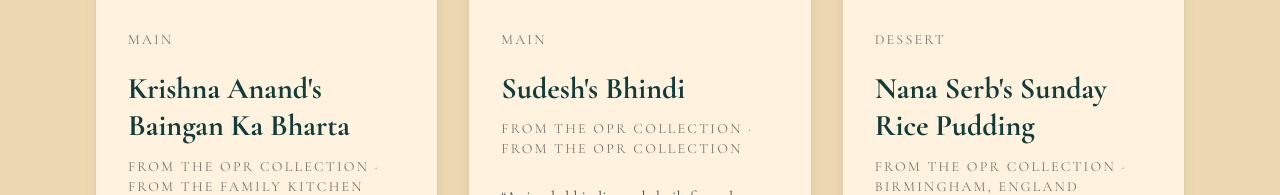
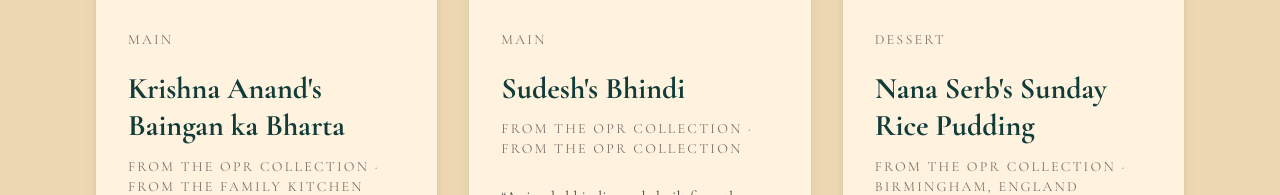
Before and after one commit to OPRUK/opr-platform, a Next.js app: page /family-cookbook in a window 1280 px wide. Shown: the part 3047-3242 px from the top of the page. Built offline with nearby package versions, Linux system fonts and the light colour scheme; no server answers; the database is empty.

Commit message:
Stabilise hero films and tidy cookbook recipes

```diff
--- a/app/components/HeroCarousel.tsx
+++ b/app/components/HeroCarousel.tsx
@@ -26,8 +26,8 @@ const slides = [
   },
   {
     image: "/images/recipes/krishna-vantis-baingan-ka-bharta-wide.png",
-    alt: "Krishna Anand's Baingan Ka Bharta",
-    label: "Krishna Anand's Baingan Ka Bharta · From the family kitchen",
+    alt: "Krishna Anand's Baingan ka Bharta",
+    label: "Krishna Anand's Baingan ka Bharta · From the family kitchen",
   },
   {
     image: "/images/recipes/sudeshs-bhindi-wide.png",
--- a/app/components/HomeHero.tsx
+++ b/app/components/HomeHero.tsx
@@ -34,11 +34,13 @@ export default function HomeHero({ children }: HomeHeroProps) {
   const [isMuted, setIsMuted] = useState(true);
   const videoRef = useRef<HTMLVideoElement | null>(null);
   const completedFilmIndexRef = useRef<number | null>(null);
+  const activeFilmIndexRef = useRef(0);
   const activeFilm = introductionFilms[filmIndex];
 
   useEffect(() => {
     if (introductionComplete || !videoRef.current) return;
 
+    activeFilmIndexRef.current = filmIndex;
     videoRef.current.muted = isMuted;
     void videoRef.current.play().catch(() => {
       // If a browser blocks playback, leave the film visible for the visitor to start.
@@ -53,10 +55,13 @@ export default function HomeHero({ children }: HomeHeroProps) {
   }
 
   function playNextFilm(completedIndex: number) {
-    // Some browsers can emit a late second event while React is swapping the
-    // video element. Tie the event to the film that actually finished so an
-    // old clip can never skip a newer one.
-    if (completedFilmIndexRef.current === completedIndex) {
+    // Browsers can deliver a late `ended` event while React is swapping clips.
+    // Only the film currently on screen is allowed to advance the playlist,
+    // and each film gets exactly one turn.
+    if (
+      completedIndex !== activeFilmIndexRef.current ||
+      completedFilmIndexRef.current === completedIndex
+    ) {
       return;
     }
 
--- a/app/family-cookbook/PublishedRecipes.tsx
+++ b/app/family-cookbook/PublishedRecipes.tsx
@@ -91,10 +91,27 @@ export default function PublishedRecipes({
     featuredRecipes.map((recipe) => recipeTitleKey(recipe.title)),
   );
 
+  function isCuratedRecipeVersion(recipe: PublishedRecipe) {
+    const submittedTitle = recipeTitleKey(recipe.title);
+
+    if (curatedRecipeTitles.has(submittedTitle)) return true;
+
+    // Sudesh's original submission is retained privately in the recipe inbox.
+    // The public cookbook should show the finished, curated Bhindi recipe once.
+    return (
+      submittedTitle.includes("sudesh") &&
+      submittedTitle.includes("bhindi") &&
+      featuredRecipes.some((featuredRecipe) => {
+        const featuredTitle = recipeTitleKey(featuredRecipe.title);
+        return featuredTitle.includes("sudesh") && featuredTitle.includes("bhindi");
+      })
+    );
+  }
+
   // Keep an original submission in the private inbox, but once OPR has
   // published a curated recipe page, show only that finished version publicly.
   const uniqueCommunityRecipes = communityRecipes.filter(
-    (recipe) => !curatedRecipeTitles.has(recipeTitleKey(recipe.title)),
+    (recipe) => !isCuratedRecipeVersion(recipe),
   );
 
   const cards: RecipeCard[] = [
--- a/app/films/page.tsx
+++ b/app/films/page.tsx
@@ -20,7 +20,7 @@ const films = [
     poster: "/images/recipes/nana-serbs-rice-pudding-wide.png",
   },
   {
-    title: "Krishna Anand’s Baingan Ka Bharta",
+    title: "Krishna Anand’s Baingan ka Bharta",
     label: "A recipe from the kitchen drawer",
     synopsis:
       "Krishna Anand, the late grandmother of OPR founder Chaten, cooks baingan ka bharta with her family beside her: roasted aubergine, gently softened onions, tomatoes and chillies becoming a dish that has travelled through generations.",
--- a/app/terms/page.tsx
+++ b/app/terms/page.tsx
@@ -24,7 +24,7 @@ export default function TermsPage() {
               <h2 className="text-2xl font-bold text-[#123C39]">1. Sharing a recipe</h2>
               <p className="mt-3">When you submit a recipe, story, image or audio, you confirm that you have the right to share it and that it is not copied from a cookbook, blog or other source without permission. You also confirm that you have permission from anyone identifiable in a photo, recipe-card image or voice recording that you share with us.</p>
               <p className="mt-3">Recipe submissions are currently open to people aged 18 and over. Please do not submit personal information on behalf of a child.</p>
-              <p className="mt-3">By ticking the submission licence box, you grant OPR a perpetual, worldwide, royalty-free licence to publish, edit, adapt and reproduce your submission in connection with OPR, including on the site, in print, film, social media, events and a future OPR restaurant. We will credit you in the way agreed with you.</p>
+              <p className="mt-3">By ticking the submission licence box, you grant OPR a perpetual, worldwide, royalty-free licence to publish, edit, adapt and reproduce your submission in connection with OPR, including on the site, in print, film, social media, events and a future OPR restaurant.</p>
               <p className="mt-3">You can ask us to remove a published submission from the site. This will not affect material already printed, recorded or shared before removal was reasonably possible.</p>
             </div>
             <div>
--- a/lib/recipes.ts
+++ b/lib/recipes.ts
@@ -150,7 +150,7 @@ export const featuredRecipes: FeaturedRecipe[] = [
   },
   {
     slug: "krishna-anands-baingan-ka-bharta",
-    title: "Krishna Anand's Baingan Ka Bharta",
+    title: "Krishna Anand's Baingan ka Bharta",
     place: "From the family kitchen",
     story:
       "Once kept in a kitchen drawer, Krishna Anand's baingan ka bharta has been carefully translated so everyone can make it their own. Krishna was the late grandmother of OPR founder Chaten, and this smoky aubergine dish — with softly pink onions, tomatoes and fresh green chillies — carries her family story to every new table.",
```
